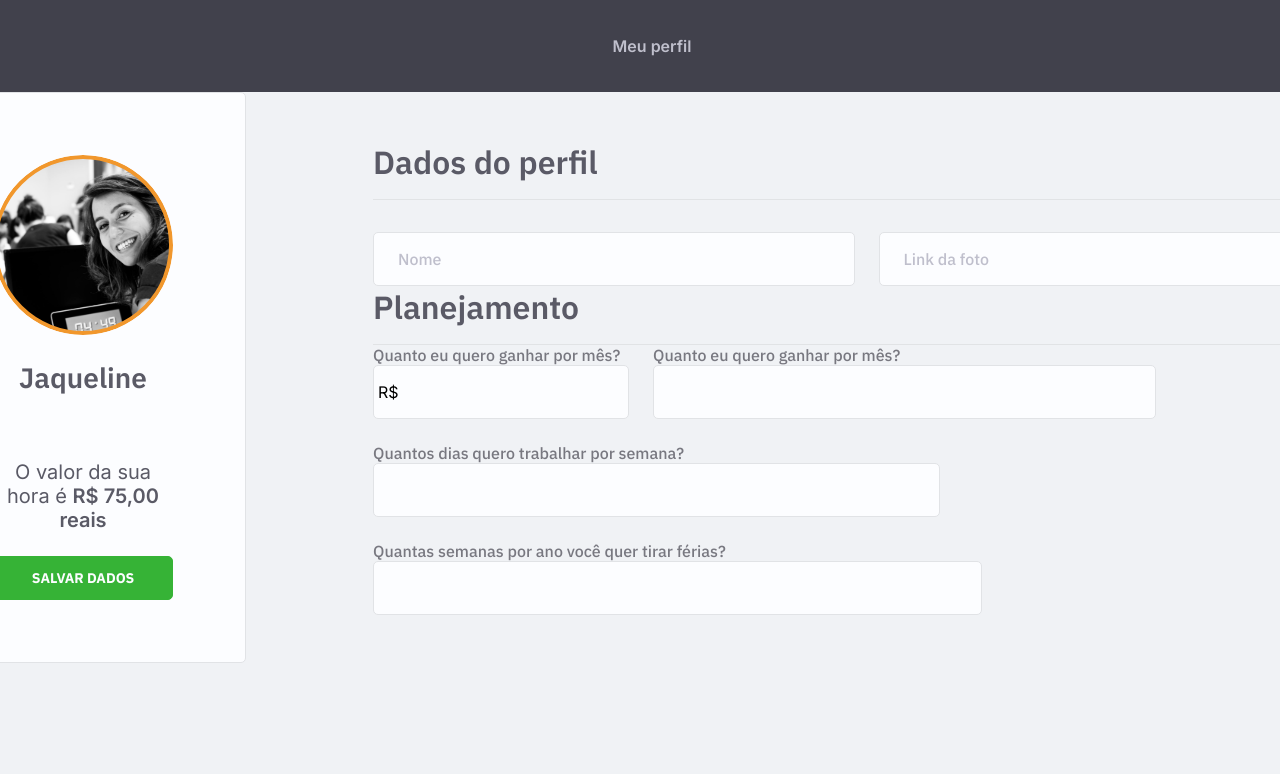
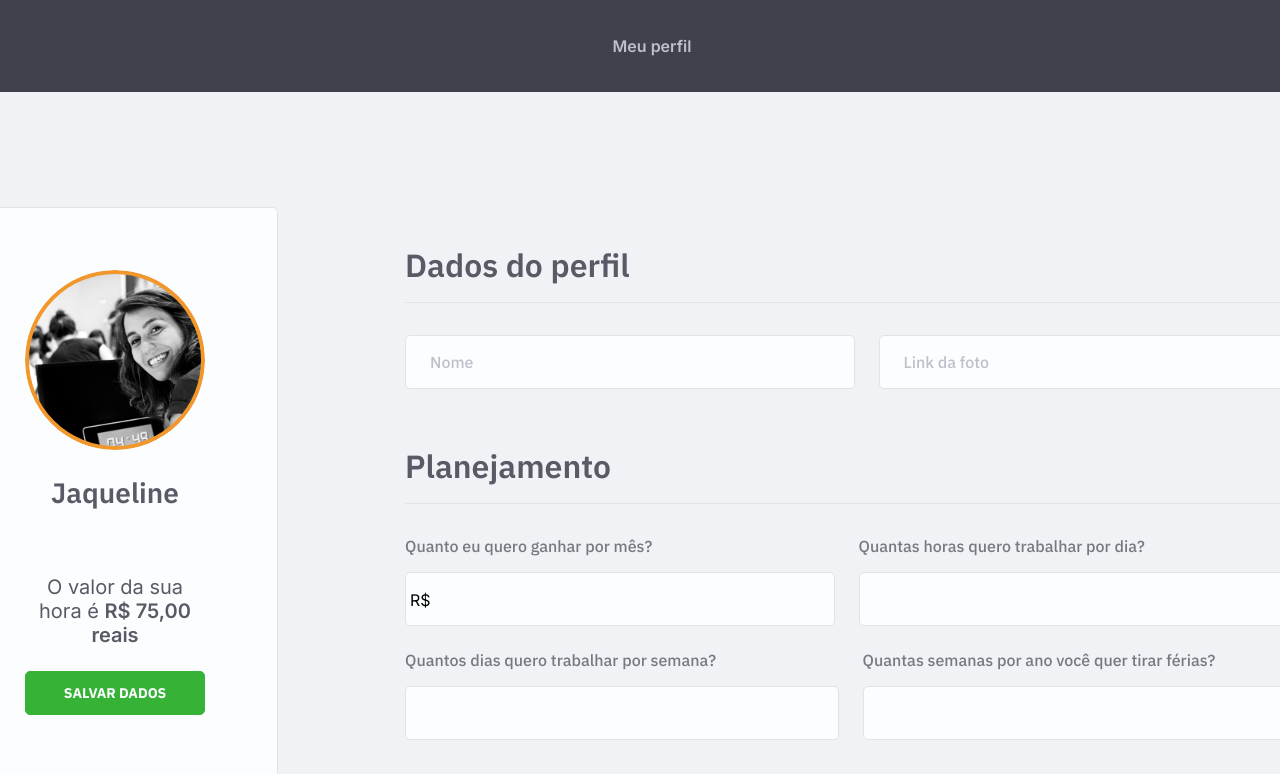
Before and after one commit to femolinos/jobs-calc, a Next.js app: page /profile in a window 1280 px wide. Shown: the top 774 px of the page. Built offline with nearby package versions, Linux system fonts and the light colour scheme.

Commit message:
feat: added full profile page

```diff
--- a/src/components/Header/styles.ts
+++ b/src/components/Header/styles.ts
@@ -16,7 +16,7 @@ export const HeaderContent = styled.header`
   display: flex;
   align-items: center;
 
-  padding: 2rem 0;
+  padding: 2rem;
 
   p {
     font-weight: 600;
--- a/src/pages/profile/index.tsx
+++ b/src/pages/profile/index.tsx
@@ -5,9 +5,11 @@ import { Header } from "../../components/Header";
 
 import {
   DefaultFormInput,
+  FormRow,
   MonthValueContainer,
   PageContainer,
   PlanningForm,
+  PlanningHeading,
   ProfileCardContainer,
   ProfileDataInputForm,
   ProfileNameLabel,
@@ -52,10 +54,11 @@ export default function Profile() {
             <input type="text" placeholder="Link da foto" />
           </ProfileDataInputForm>
 
-          <h2>Planejamento</h2>
+          <PlanningHeading>Planejamento</PlanningHeading>
 
           <PlanningForm>
-            <div>
+            <FormRow>
+              <DefaultFormInput>
                 <label htmlFor="monthValue">
                   Quanto eu quero ganhar por mês?
                 </label>
@@ -63,13 +66,15 @@ export default function Profile() {
                   <input id="monthValue" type="number" />
                   <ValueInputCurrency>R$</ValueInputCurrency>
                 </MonthValueContainer>
-            </div>
+              </DefaultFormInput>
               <DefaultFormInput>
                 <label htmlFor="worktimePerDay">
-                Quanto eu quero ganhar por mês?
+                  Quantas horas quero trabalhar por dia?
                 </label>
                 <input id="worktimePerDay" type="number" />
               </DefaultFormInput>
+            </FormRow>
+            <FormRow>
               <DefaultFormInput>
                 <label htmlFor="daysOfWork">
                   Quantos dias quero trabalhar por semana?
@@ -82,6 +87,7 @@ export default function Profile() {
                 </label>
                 <input id="vacationWeeks" type="number" />
               </DefaultFormInput>
+            </FormRow>
           </PlanningForm>
         </UserDataForm>
       </PageContainer>
--- a/src/pages/profile/styles.ts
+++ b/src/pages/profile/styles.ts
@@ -8,6 +8,8 @@ export const Wrapper = styled.div`
 
 export const PageContainer = styled.div`
   width: 1440px;
+  height: 100vh;
+  padding: 0 2rem;
 
   display: flex;
   align-items: center;
@@ -104,6 +106,23 @@ export const UserDataForm = styled.section`
   }
 `;
 
+export const PlanningHeading = styled.p`
+  margin-top: 3.5rem;
+
+  font-size: 32px;
+    font-weight: 600;
+    font-family: "IBM Plex Sans", sans-serif;
+
+    color: #5a5a66;
+
+    width: 100%;
+    padding-bottom: 1rem;
+
+    border-bottom-width: 1px;
+    border-bottom-style: solid;
+    border-bottom-color: #e1e3e5;
+`;
+
 export const ProfileDataInputForm = styled.form`
   display: flex;
   align-items: center;
@@ -141,6 +160,8 @@ export const PlanningForm = styled.section`
 
   gap: 1.5rem;
 
+  margin-top: 2rem;
+
   flex-wrap: wrap;
 
   width: 100%;
@@ -167,6 +188,14 @@ export const PlanningForm = styled.section`
   }
 `;
 
+export const FormRow = styled.section`
+  display: flex;
+
+  width: 100%;
+
+  gap: 1.5rem;
+`;
+
 export const MonthValueContainer = styled.div`
   position: relative;
   display: flex;
@@ -178,22 +207,19 @@ export const MonthValueContainer = styled.div`
   input {
     padding: 1rem 2rem;
   }
-
-  input[type="number"]::-webkit-inner-spin-button,
-  input[type="number"]::-webkit-outer-spin-button {
-    -webkit-appearance: none;
-  }
 `;
 
 export const ValueInputCurrency = styled.span`
   position: absolute;
   display: block;
   left: 5px;
-  top: 17px;
+  top: 34px;
   z-index: 9;
 `;
 
 export const DefaultFormInput = styled.div`
+  min-width: calc(50% - 2rem);
+
   label {
     max-width: 50%;
 
@@ -214,6 +240,10 @@ export const DefaultFormInput = styled.div`
 
     width: 100%;
 
+    min-width: calc(50% - 1.5rem);
+
+    margin-top: 1rem;
+
     padding: 1rem 2rem;
   }
 `;
```
Lines whose indentation alone changed are shown as unchanged.
